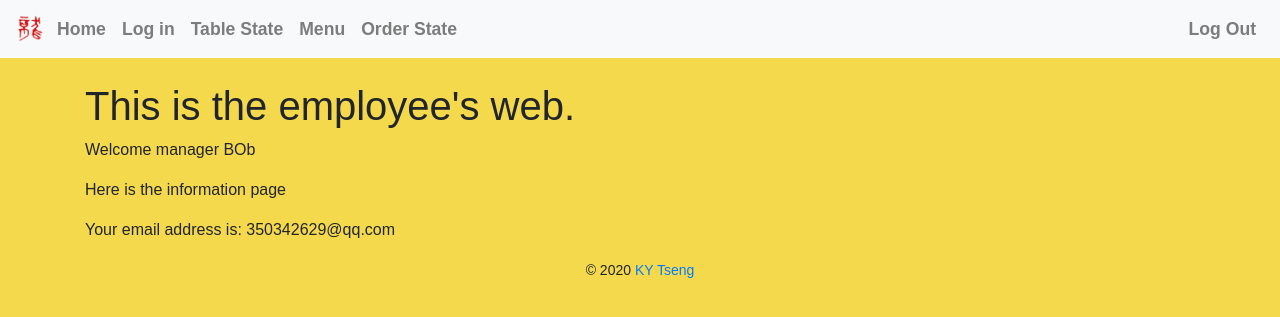
After one commit to JasonZHOU41/Cpts583-project, a Flask app: a page that uses myproject/templates/base.html in a window 1280 px wide. The commit adds this page. Shown: the top 317 px of the page. Run offline with Flask 2, Linux system fonts and the light colour scheme; a user stored in the database is signed in; parts of the project's set-up code (start-up, migrations or seed data) failed here and were passed over; some libraries are stand-ins or nearby versions.

Commit message:
update logic for save user session and show user info

```diff
--- a/myproject/forms.py
+++ b/myproject/forms.py
@@ -32,8 +32,8 @@ class Add_Form(FlaskForm):
                              render_kw={"placeholder": "Password"})
 
     password_again = PasswordField('Confirm Password',
-                                   validators=[DataRequired(), Length(6, 20)],
-                                   render_kw={"placeholder": "Confirm Password"})
+                            validators=[DataRequired(), Length(6, 20)],
+                            render_kw={"placeholder": "Confirm Password"})
 
     email = StringField('Email',
                         validators=[DataRequired(), Email()],
--- a/myproject/models.py
+++ b/myproject/models.py
@@ -1,7 +1,9 @@
 # -*- coding: utf-8 -*-
+
 
 from myproject import db
 from flask import current_app
+from flask_login import UserMixin
 
 
 class Role(db.Model):
@@ -14,7 +16,7 @@ class Role(db.Model):
         return "Role object: name=%s" % self.name
 
 
-class User(db.Model):
+class User(UserMixin, db.Model):
     __tablename__ = "users"
     # id = db.Column(db.Integer, primary_key=True)
     id = db.Column(db.Integer, autoincrement=True, primary_key=True, nullable=False)  # 主键自增，唯一，不可为空
@@ -39,6 +41,7 @@ class User(db.Model):
     #     u1.role_id = '1'
     #     db.session.add(u1)
     #     db.session.commit()
+
 
 class Table(db.Model):
     __tablename__ = "table"
--- a/myproject/templates/base.html
+++ b/myproject/templates/base.html
@@ -40,7 +40,7 @@
             </ul>
         </div>
         <ul class="navbar-nav mr-auto">
-           {{ render_nav_item('index', 'Log Out', use_li=True) }}
+           {{ render_nav_item('logout', 'Log Out', use_li=True) }}
         </ul>
     </nav>
     <main class="container">
--- a/myproject/templates/employee.html
+++ /dev/null
@@ -1,5 +0,0 @@
-{% extends 'base.html' %}
-
-{% block content %}
-<h1> This is the employee's web.</h1>
-{% endblock %}
--- a/myproject/templates/index.html
+++ b/myproject/templates/index.html
@@ -3,10 +3,7 @@
 
 {% block content %}
     <h1>It's my project</h1>
-    {#<ul>#}
-    {#    <li><a href="{{ url_for('login') }}">Login you know? </a></li>#}
-    {#</ul>#}
-    {% if name and  role %}
+    {% if name and role %}
         <p>Welcome back </p>
         <p style="color: red">{{name}}</p>
         <p>you position is</p>
--- /dev/null
+++ b/myproject/templates/manager.html
@@ -0,0 +1,15 @@
+{% extends 'base.html' %}
+
+{% block content %}
+<h1> This is the employee's web.</h1>
+    {% if current_user.is_authenticated %}
+        {% if current_user.role_id==5 %}
+            <p> Welcome manager {{ current_user.name }} </p>
+            <p> Here is the information page</p>
+            <p> Your email address is: {{ current_user.email }}</p>
+        {% else %}
+            <p> Sorry employer {{ current_user.name }} </p>
+            <p> It's managers' page</p>
+        {% endif %}
+    {% endif %}
+{% endblock %}
--- a/myproject/views.py
+++ b/myproject/views.py
@@ -1,8 +1,10 @@
 # -*- coding: utf-8 -*-
+
 
 from flask import render_template, flash, redirect
 from flask import g, url_for, request, session
 from flask_login import login_user, login_required, current_user
+from flask_login import logout_user
 from myproject import app, db, lm
 from .forms import LoginForm, Add_Form
 from .models import User, Role
@@ -15,7 +17,8 @@ def load_user(id):
 
 @app.before_request
 def before_request():
-    g.user = current_user
+    if not session.get('user'):
+        return redirect(url_for('login'))
 
 
 @app.route('/', methods=['GET', 'POST'])
@@ -26,7 +29,14 @@ def index():
     name = request.args.get('user_name')
     print(role)
     print(name)
-    return render_template('index.html', title="It's the index", form=form, role=role, name=name)
+    if current_user.is_authenticated:
+        role = Role.query.filter_by(id=current_user.role_id).first().name
+        name = current_user.name
+        return render_template('index.html',
+                               title="It's the indexcurrent user activity",
+                               form=form, role=role, name=name)
+    return render_template('index.html', title="It's the index", form=form,
+                           role=role, name=name)
 
 
 @app.route('/login', methods=['GET', 'POST'])
@@ -36,42 +46,70 @@ def login():
         within database
     '''
     form = LoginForm()
-    # User.init_admin()
 
     if form.validate_on_submit():
         input_name = form.username.data
         password = form.password.data
-        User_data = User.query.filter_by(username=input_name, password=password).first()
+        User_data = User.query.filter_by(username=input_name,
+                                         password=password).first()
         if User_data is None:
             flash("user does not exits or wrong password")
         else:
             role = Role.query.filter_by(id=User_data.role_id).first()
-
             if User_data.password == password:
                 print('User info:', User_data, 'password:', User_data.password)
+                login_user(User_data)
                 flash('Login successful')
-                return redirect(url_for('index', role_name=role.name, user_name=User_data.username))
+                role_name = role.name.lower() if role.name == "Manager" else\
+                    "employer"
+                return redirect(url_for(role_name, name=User_data.name))
+                #  return redirect(url_for('index', role_name=role.name,
+                #                        user_name=User_data.username))
             else:
                 flash('Wrong password')
     return render_template('login.html', title="Sign In", form=form)
 
 
-@app.route('/Employee', methods=['GET', 'POST'])
+@app.route('/Manager/<name>', methods=['GET', 'POST'])
 @login_required
-def employee():
+def manager(name):
     '''
         Manager's website
         need check authority.
         need show information about all employers
         need show income of the restaurant
     '''
-    return render_template('employee.html', title="Employee")
+    print("Current Manager!!!!!!!!!!!!!!!!!!!!!!!!!!!11")
+    print(name)
+    print(current_user.name)
+    return render_template('manager.html', title="Manager")
 
 
-@app.route('/employer/<nickname>', methods=['GET', 'POST'])
+@app.route('/employer/<name>', methods=['GET', 'POST'])
 @login_required
 def employer(nickname):
+    '''
+        This page is for employers' personal information like salary,
+        total work time, name, email or other things.
+    '''
+    print("Current user!!!!!!!!!!!!!!!!!!!!!!!!!!!!!!1")
+    print(current_user.name)
     return render_template('employer.html', title="Employer")
+
+
+'''
+@app.route('/Waiter/<name>')
+@login_required
+
+@app.route('/Host/<name>', methods=['GET', 'POST'])
+@login_required
+
+@app.route('/Kitchen/<name>', methods=['GET', 'POST'])
+@login_required
+
+@app.route('/Busboy/<name>', methods=['GET', 'POST'])
+@login_required
+'''
 
 
 @app.route('/TableState', methods=['GET', 'POST'])
@@ -95,8 +133,8 @@ def order():
 @app.route('/logout')
 @login_required
 def logout():
-    # logout_user()
-    return redirect(url_for('index'))
+    logout_user()
+    return redirect(url_for('login'))
 
 
 @app.route('/user/<username>', methods=['GET', 'POST'])
```
Also changed, not shown: myproject/templates/employer.html (+9 -0 lines).
